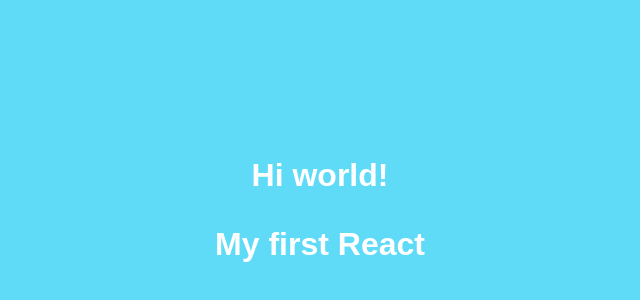
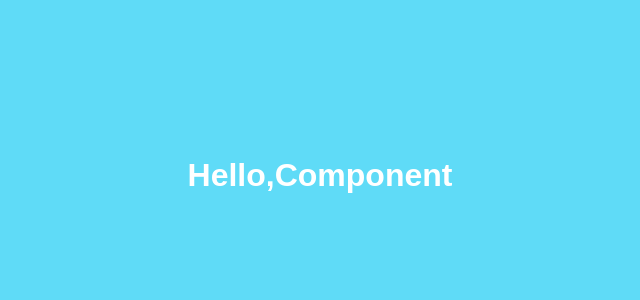
Before and after one commit to limianhust/React2, a React (Create React App) app: page / in a window 1280 px wide. Shown: the part 64-364 px from the top of the page, without its empty margins (320-960 px from the left). Built offline with nearby package versions, Linux system fonts and the light colour scheme.

Commit message:
Component

```diff
--- /dev/null
+++ b/src/Welcome.js
@@ -0,0 +1,7 @@
+import React from 'react';
+class Welcome extends React.Component {
+	render(){
+		return <h1>Hello,Component</h1>;
+        }
+}
+export default Welcome
--- a/src/index.js
+++ b/src/index.js
@@ -2,8 +2,9 @@
 import ReactDOM from 'react-dom';
 import App from './App';
 import './index.css';
+import Welcome from './Welcome'
 
 ReactDOM.render(
-  <h1>Hi world!<p>My first React</p></h1>,
+  <Welcome/>,
   document.getElementById('root')
 );
```
